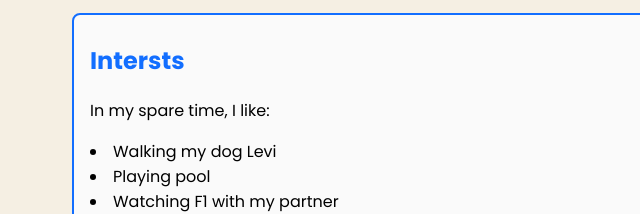
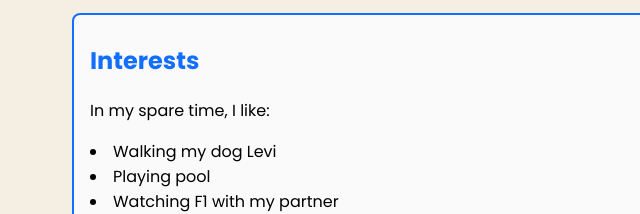
Before and after one commit to zca967/LCSEB, a plain HTML site: page about.html in a window 1280 px wide. Shown: the part 287-501 px from the top of the page, 0-640 px from the left. Drawn offline with Linux system fonts and the light colour scheme.

Commit message:
fixed typo for interests section

```diff
--- a/about.html
+++ b/about.html
@@ -106,7 +106,7 @@
       </section>
 
       <section>
-        <h2>Intersts</h2>
+        <h2>Interests</h2>
         <p>In my spare time, I like:
             <dl>
                 <li>Walking my dog Levi</li>
```
